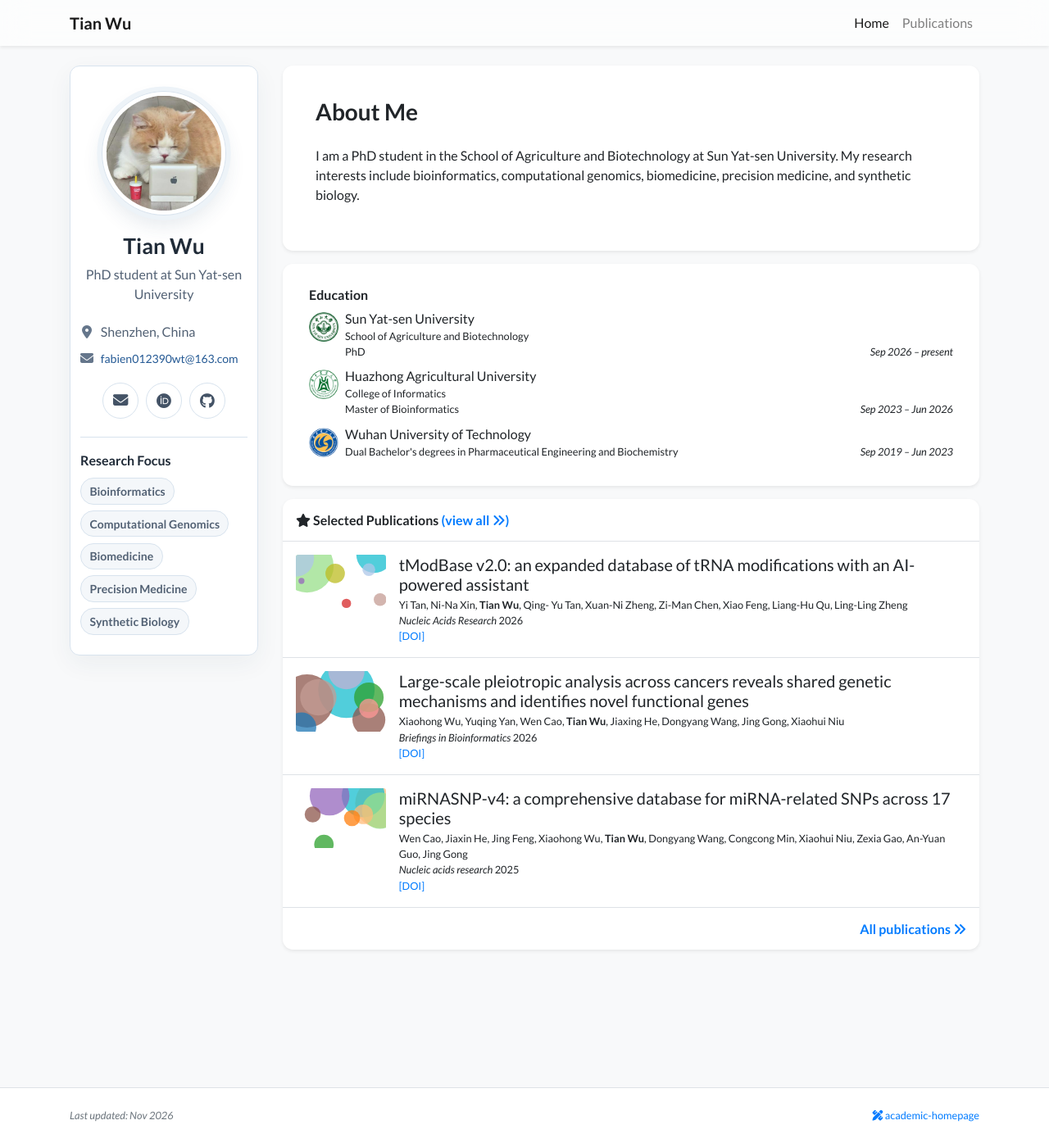
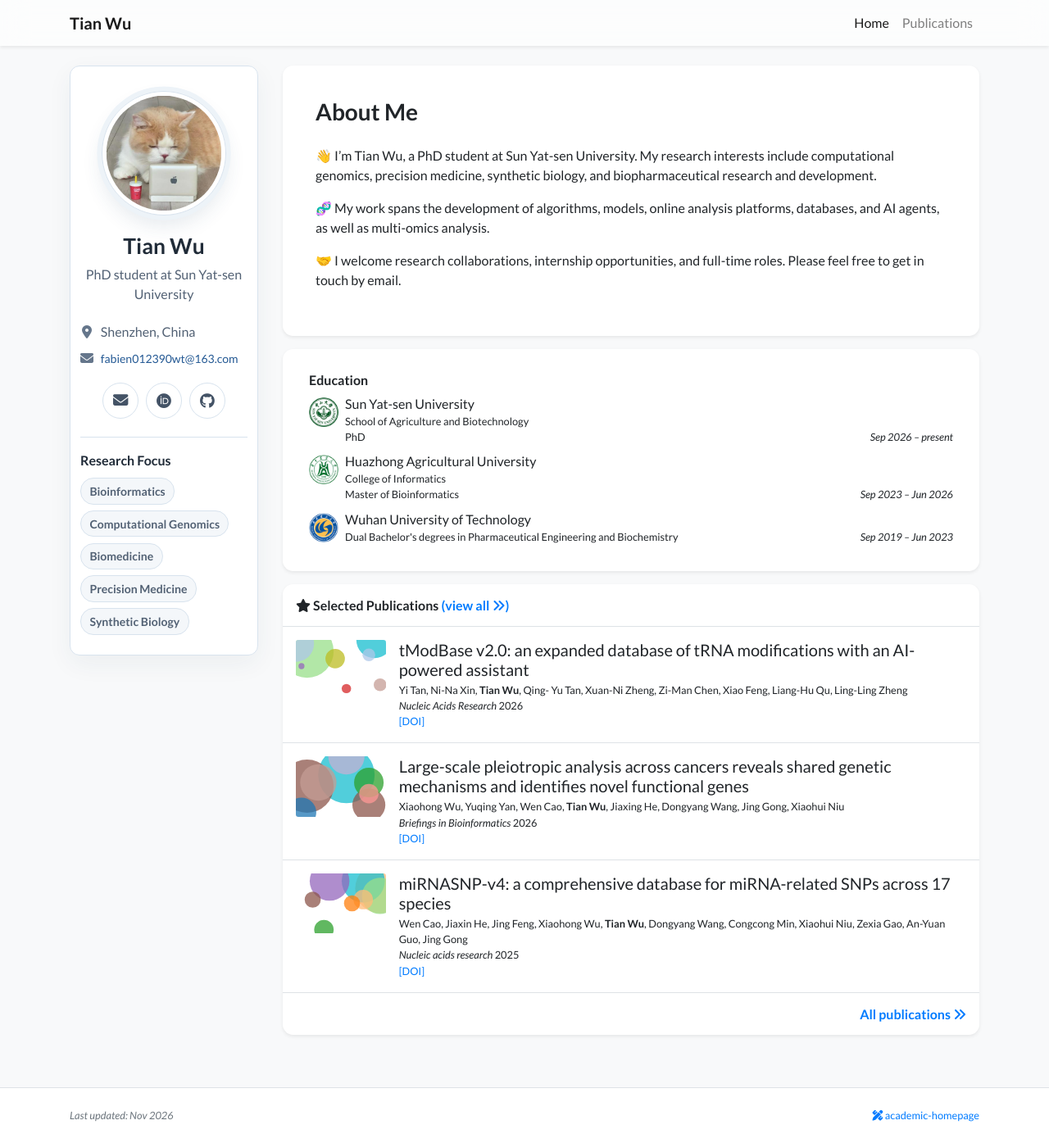
Before and after one commit to QuaSiMoDooooo/QuaSiMoDooooo.github.io, a Jekyll site: the page built from index.html, in a window 1280 px wide and 1395 px high. Shown: the whole window at 82% size. Built offline with Jekyll 4.4.1, drawn with Linux system fonts in a browser that asks for light colours; nearby versions of some CDN libraries; a style sheet for code colours, icons or effects is not loaded.

Commit message:
docs: update academic biography

```diff
--- a/_data/profile.yml
+++ b/_data/profile.yml
@@ -17,8 +17,9 @@ orcid: "0009-0004-9043-1214"
 portrait_url: /assets/images/photos/github-avatar.png
 portrait_caption: GitHub profile avatar
 short_bio: >-
-  <p>I am a PhD student in the School of Agriculture and Biotechnology at Sun Yat-sen University.
-  My research interests include bioinformatics, computational genomics, biomedicine, precision medicine, and synthetic biology.</p>
+  <p>👋 I’m Tian Wu, a PhD student at Sun Yat-sen University. My research interests include computational genomics, precision medicine, synthetic biology, and biopharmaceutical research and development.</p>
+  <p>🧬 My work spans the development of algorithms, models, online analysis platforms, databases, and AI agents, as well as multi-omics analysis.</p>
+  <p>🤝 I welcome research collaborations, internship opportunities, and full-time roles. Please feel free to get in touch by email.</p>
 education:
 - name: Sun Yat-sen University
   logo: /assets/images/badges/sysu.png
```
